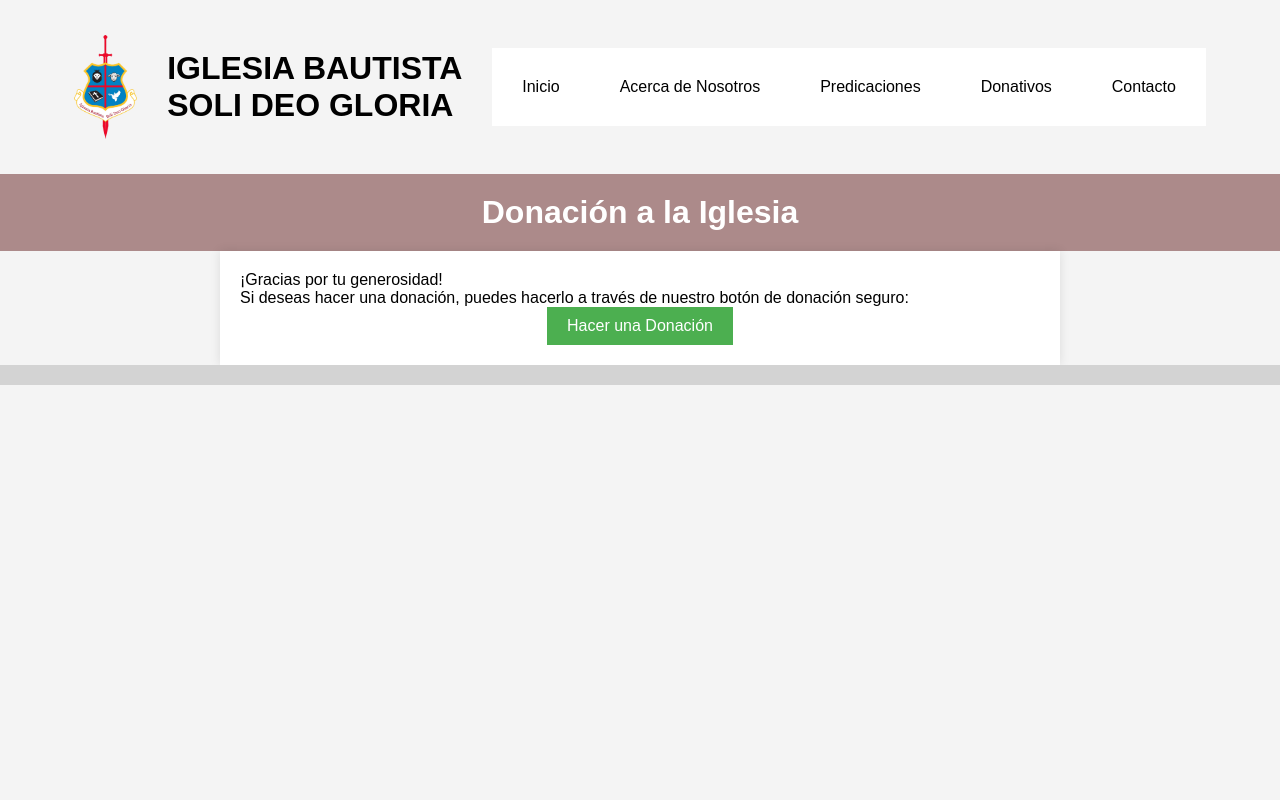
After one commit to david7franco/IglesiaBautistaSoliDeoGloria, a Django app: page /donate/ in a window 1280 px wide. The commit adds this page. Run offline with Django 4.2, Linux system fonts and the light colour scheme.

Commit message:
added submit form func, donation func

```diff
--- /dev/null
+++ b/djangoChurch/churchApp/forms.py
@@ -0,0 +1,6 @@
+from django import forms
+
+class ContactForm(forms.Form):
+    name = forms.CharField(max_length=100,label="Nombre")
+    email = forms.EmailField(label='Correo Electrónico')
+    comment_block = forms.CharField(label='Mensaje', widget=forms.Textarea)
--- /dev/null
+++ b/djangoChurch/churchApp/static/churchApp/donation.css
@@ -0,0 +1,55 @@
+/* donation.css */
+
+/* Reset some default styles */
+body, h1, p, form {
+    margin: 0;
+    padding: 0;
+}
+
+/* Apply a background color and set font styles for the entire page */
+body {
+    background-color: #f4f4f4;
+    font-family: Arial, sans-serif;
+}
+
+/* Style the header */
+header {
+    background-color: #ac8a8a;
+    color: white;
+    text-align: center;
+    padding: 20px 0;
+}
+
+/* Style the main content area */
+main {
+    max-width: 800px;
+    margin: 0 auto;
+    padding: 20px;
+    background-color: #fff;
+    box-shadow: 0 0 10px rgba(0, 0, 0, 0.1);
+}
+
+/* Style the donation form */
+form {
+    text-align: center;
+}
+
+/* Style the donation button */
+button[type="submit"] {
+    background-color: #4CAF50;
+    color: white;
+    border: none;
+    padding: 10px 20px;
+    cursor: pointer;
+    font-size: 16px;
+}
+
+/* Style the footer (you can add more styles here) */
+footer {
+    text-align: center;
+    background-color: lightgrey;
+    color: white;
+    padding: 10px 0;
+}
+
+/* Add more styles as needed to match your design */
--- a/djangoChurch/churchApp/static/churchApp/style.css
+++ b/djangoChurch/churchApp/static/churchApp/style.css
@@ -16,56 +16,43 @@
  }
 
  .church-title {
-     /* Text color */
      color: black;
      text-align: left;
      padding: 30px 30px;
-     /* Padding for each link */
      text-decoration: wavy;
-     /* Remove underlines from links */
  }
 
- /* Style for the navigation */
  .navbar {
      display: flex;
      justify-content: flex-end;
      background-color: white;
-     /* Background color */
      width: auto;
      overflow: hidden;
  }
 
  .navbar a {
      float: right;
-     /* Float the links to the right side */
      display: block;
-     /* Text color */
-     color: rgb(140, 246, 241);
+     color: black;
      text-align: center;
      padding: 30px 30px;
-     /* Padding for each link */
      text-decoration: none;
-     /* Remove underlines from links */
  }
 
  .navbar a:hover {
      background-color: #ddd;
-     /* Background color on hover */
      color: black;
-     /* Text color on hover */
  }
 
  .main-content {
      display: flex;
      justify-content: flex-start;
-     /* Adjust as needed */
      align-items: center;
      background-color: #f2f2f2;
-     /* Background color similar to the target site */
      padding: 20px;
  }
 
- .image-container img{
+ .image-container img {
      float: left;
      height: 500px;
      width: auto;
@@ -81,23 +68,17 @@
 
  .text-container h1 {
      font-size: 50px;
-     /* Adjust font size to match the target site */
  }
 
  .text-container h2 {
      font-size: 50px;
-     /* Adjust font size to match the target site */
  }
 
  .text-container h3 {
      font-size: 35px;
-     /* Adjust font size to match the target site */
      text-decoration: underline;
-
  }
 
  .text-container p {
      font-size: 35px;
-     /* Adjust font size to match the target site */
-
  }
--- /dev/null
+++ b/djangoChurch/churchApp/templates/base.html
@@ -0,0 +1,25 @@
+{% load static %}
+<html>
+    <head>
+        <meta charset="UTF-8">
+        <title>IGLESIA BAUTISTA | SOLI DEO GLORIA</title>
+        <link rel="stylesheet" type="text/css" href="{% static "ChurchApp/style.css" %}">
+    </head>
+    <body>
+        <header class="header">
+            <img src='{% static "churchBanner.jpg" %}' alt="image description">
+            <div class="church-title">
+                <h1>IGLESIA BAUTISTA <br> SOLI DEO GLORIA</h1>
+            </div>
+            <div class="navbar">
+                <a href="/">Inicio</a>
+                <a href="/about_us/">Acerca de Nosotros</a>
+                <a href="/sermons/">Predicaciones</a>
+                <a href="/donate/">Donativos</a>
+                <a href="/contact/">Contacto</a>
+            </div>
+        </header>
+        {% block content %}
+        {% endblock %}
+    </body>
+</html>
--- /dev/null
+++ b/djangoChurch/churchApp/templates/churchApp/donate.html
@@ -0,0 +1,28 @@
+{% extends 'base.html' %}
+{% block content %}
+{% load static %}
+<html>
+<head>
+    <title>Donación</title>
+    <link rel="stylesheet" type="text/css" href="{% static "churchApp/donation.css" %}">
+</head>
+<body>
+    <header>
+        <h1>Donación a la Iglesia</h1>
+    </header>
+    <main>
+        <p>¡Gracias por tu generosidad!</p>
+        <p>Si deseas hacer una donación, puedes hacerlo a través de nuestro botón de donación seguro:</p>
+        <form method="post" action="{% url 'process_donation' %}">
+            {% csrf_token %}
+            <!-- Add donation amount input field if needed -->
+            <!-- Example: <input type="text" name="amount" placeholder="Amount"> -->
+            <button type="submit">Hacer una Donación</button>
+        </form>
+    </main>
+    <footer>
+        <!-- Footer content here -->
+    </footer>
+</body>
+</html>
+{% endblock %}
--- a/djangoChurch/churchApp/urls.py
+++ b/djangoChurch/churchApp/urls.py
@@ -5,5 +5,8 @@ from django.views.generic.base import RedirectView
 
 urlpatterns = [
     path('', views.main_page, name='main_page'),
-    path('', views.contact, name='contact'),
+    path('contact/', views.contact, name='contacto'),
+    path('donate/', views.donation, name='donation'),
+    path('process_donation/', views.process_donation, name='process_donation'),
+    path('about_us/', views.about_us, name='Acerca De Nosotros'),
 ]
--- a/djangoChurch/churchApp/views.py
+++ b/djangoChurch/churchApp/views.py
@@ -1,8 +1,45 @@
 from django.shortcuts import render
-
+from .forms import ContactForm
+from django.shortcuts import redirect
+from django.shortcuts import HttpResponse
 # Create your views here.
 def main_page(request):
     return render(request, "churchApp/main_page.html", {})
 
+def success(request):
+    return render(request, "churchApp/success.html")
+
 def contact(request):
-    return render(request,"churchApp/contact.html", {})
+    if request.method == 'POST':
+        # Handle form submission
+        form = ContactForm(request.POST)
+        if form.is_valid():
+            # Process the form data (e.g., send an email)
+            name = form.cleaned_data['Nombre']
+            email = form.cleaned_data['Correo Electrónico']
+            contact_block = form.cleaned_data['Mensaje']
+            #needs to still implement insert data to db
+    else:
+        # Display the form for initial page load
+        form = ContactForm()
+
+    return render(request, "churchApp/contact.html", {'form': form})
+
+def donation(request):
+    return render(request, 'churchApp/donate.html')
+
+def process_donation(request):
+    if request.method == 'POST':
+        # Process the donation here (e.g., save to the database, integrate with a payment gateway, etc.)
+
+        return HttpResponse('Method not allowed', status=405) # database not setup yet, redirecting to a HttpResponse
+        #return redirect('thank_you')
+    else:
+        # Handle GET requests (direct access to the URL)
+        return HttpResponse('Method not allowed', status=405)
+
+def thank_you(request):
+    return HttpResponse('Thank you for your donation!')
+
+def about_us(request):
+    return render(request, 'churchApp/about_us.html')
```
Also changed, not shown: djangoChurch/churchApp/static/churchApp/contact.css (added, +48 -0 lines), djangoChurch/churchApp/static/churchApp/modal.css (added, +30 -0 lines), djangoChurch/churchApp/templates/churchApp/about_us.html (added, +8 -0 lines), djangoChurch/churchApp/templates/churchApp/contact.html (+38 -12 lines), djangoChurch/churchApp/templates/churchApp/main_page.html (+5 -23 lines), djangoChurch/churchApp/templates/churchApp/thank_you.html (added, +17 -0 lines), djangoChurch/churchApp/static/churchApp/about_us.css (added).
